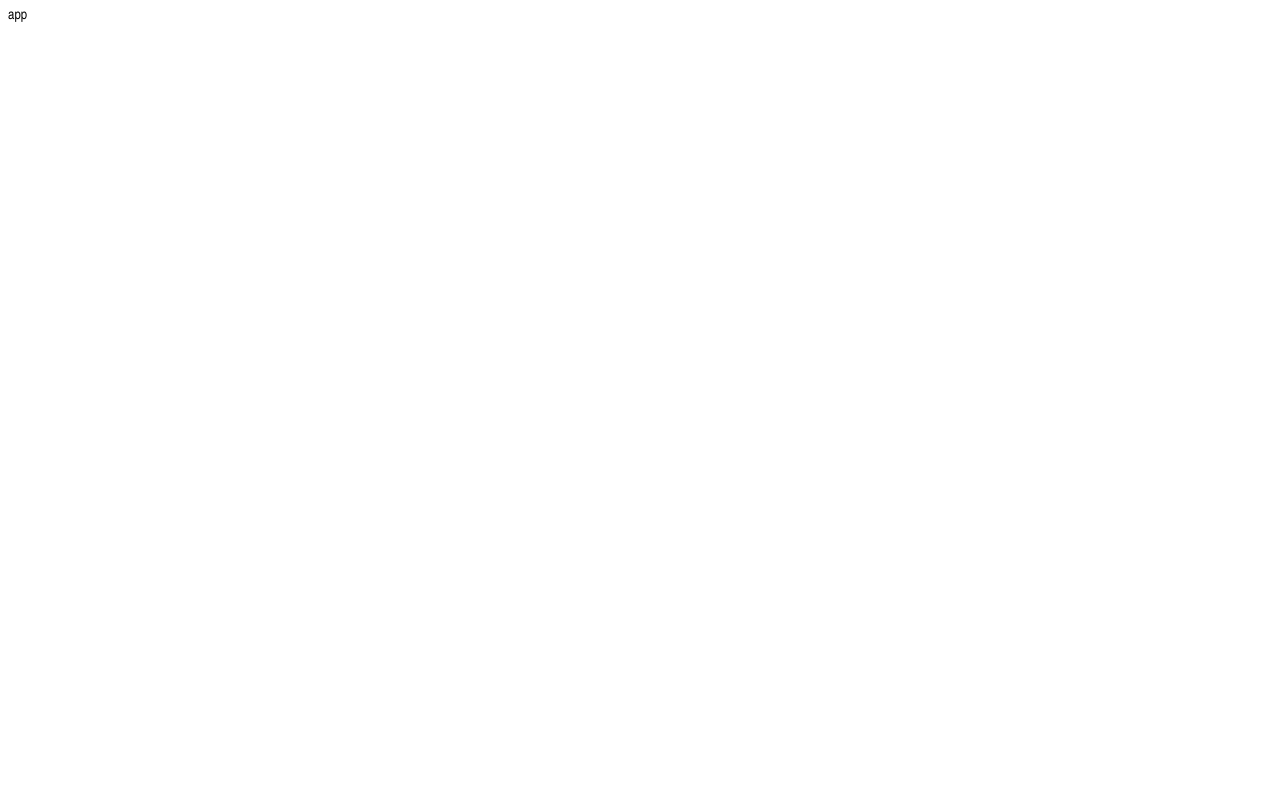
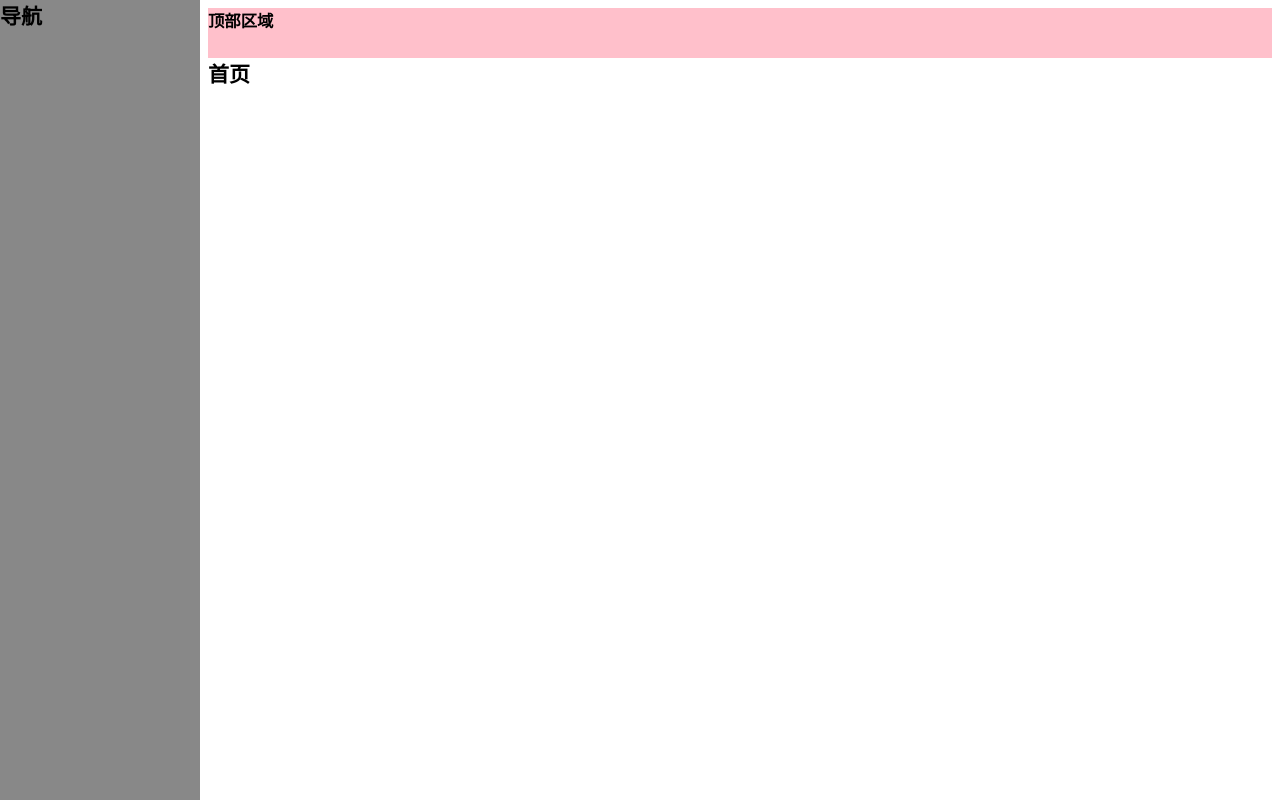
Before and after one commit to streamandsea/frontend, a Vue app in the folder vue-project/: page / in a window 1280 px wide. Built offline with nearby package versions, Linux system fonts and the light colour scheme; a small style sheet from the web is missing.

Commit message:
路由配置&layout布局界面

```diff
--- a/vue-project/package.json
+++ b/vue-project/package.json
@@ -29,6 +29,8 @@
     "babel-plugin-component": "^1.1.1",
     "eslint": "^7.32.0",
     "eslint-plugin-vue": "^8.0.3",
+    "less": "^4.3.0",
+    "less-loader": "^12.2.0",
     "vue-cli-plugin-element": "~1.0.1",
     "vue-template-compiler": "^2.6.14"
   }
--- a/vue-project/src/App.vue
+++ b/vue-project/src/App.vue
@@ -1,7 +1,6 @@
 <template>
   <div id="app">
-    app
-    <span class="iconfont icon-add"></span>
+    <router-view></router-view>
   </div>
 </template>
 
--- a/vue-project/src/router/index.js
+++ b/vue-project/src/router/index.js
@@ -1,10 +1,30 @@
 import Vue from 'vue'
 import VueRouter from 'vue-router'
+import Layout from '../views/layout/Index.vue'
+import Login from '../views/login/Index.vue'
+
+import Home from '../views/home/Home.vue'
 
 Vue.use(VueRouter)
 
 const routes = [
-
+  {
+    path: '/',
+    component: Layout,
+    // 二级路由
+    children: [
+      {
+        path: '',
+        name: 'home',
+        component: Home
+      }
+    ]
+  },
+  {
+    path: '/login',
+    name: 'login',
+    component: Login
+  }
 ]
 
 const router = new VueRouter({
--- /dev/null
+++ b/vue-project/src/views/home/Home.vue
@@ -0,0 +1,14 @@
+<template>
+    <div>
+        <h2>首页</h2>
+    </div>
+</template>
+
+<script>
+export  default {
+
+}
+</script>
+
+<style>
+</style>
--- /dev/null
+++ b/vue-project/src/views/layout/Index.vue
@@ -0,0 +1,50 @@
+<template>
+    <div class="layout">
+        <!-- 左侧导航 -->
+         <div class="menu">
+             <Menu></Menu>
+         </div>
+         <!-- 右侧内容 -->
+          <div class="content">
+             <Content></Content>
+         </div>
+    </div>
+</template>
+
+<script>
+// 引入子组件
+import Menu from './menu/Index.vue'
+import Content from './content/Index.vue'
+
+export default {
+
+    // 注册子组件
+    components: {
+        Menu,
+        Content
+    }
+}
+
+</script>
+
+
+<style lang="less" scoped>
+
+.layout {
+    // display: flex;
+    .menu {
+        width: 200px;
+        background: #888;
+        position: fixed;
+        left: 0;
+        top: 0;
+        bottom: 0;
+    }
+
+    .content {
+        // flex: 1;
+        padding-left: 200px;
+    }
+}
+
+</style>
--- /dev/null
+++ b/vue-project/src/views/layout/content/Header.vue
@@ -0,0 +1,21 @@
+<template>
+    <div class="header">
+        <h3>顶部区域</h3>
+    </div>
+</template>
+
+<script>
+export default {
+
+}
+
+</script>
+
+<style lang="less" scoped>
+
+.header {
+    height: 50px;
+    background: pink;
+}
+
+</style>
--- /dev/null
+++ b/vue-project/src/views/layout/content/Index.vue
@@ -0,0 +1,23 @@
+<template>
+    <div>
+        <!-- 顶部 -->
+        <Header></Header>
+        <!-- 内容 -->
+        <!-- 路由出口（二级路由） -->
+        <router-view></router-view>
+    </div>
+</template>
+
+<script>
+import Header from './Header.vue'
+export default {
+  components: {
+    Header
+  }
+
+}
+</script>
+
+<style>
+
+</style>
--- /dev/null
+++ b/vue-project/src/views/layout/menu/Index.vue
@@ -0,0 +1,13 @@
+<template>
+    <h2>导航</h2>
+</template>
+
+<script>
+export default {
+
+}
+</script>
+
+<style>
+
+</style>
--- /dev/null
+++ b/vue-project/src/views/login/Index.vue
@@ -0,0 +1,13 @@
+<template>
+    <h2>登录界面</h2>
+</template>
+
+<script>
+export default {
+
+}
+</script>
+
+<style>
+
+</style>
```
Also changed, not shown: vue-project/.eslintrc.js, 1 other file (tests, documents, lock files or other folders).
